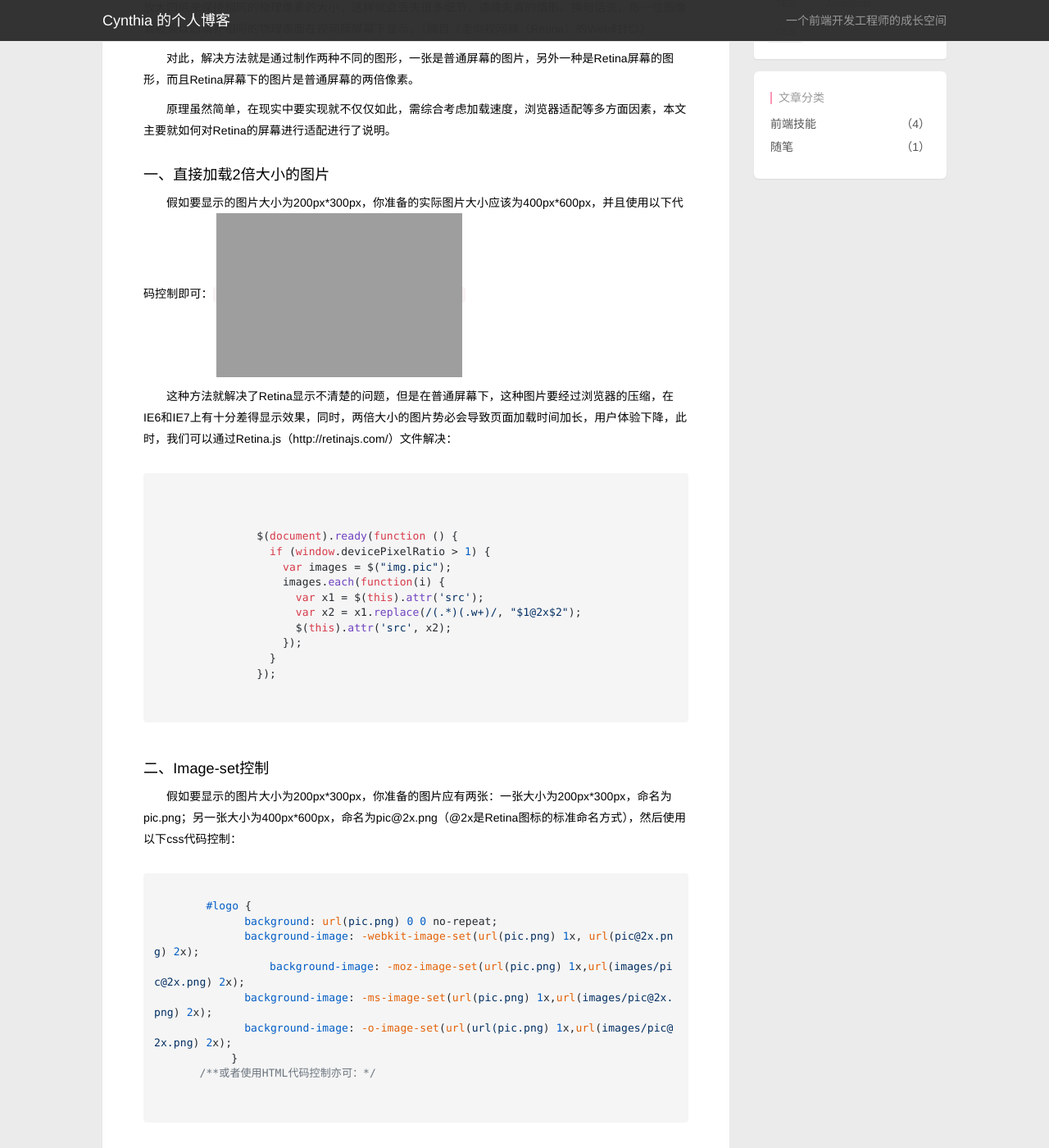
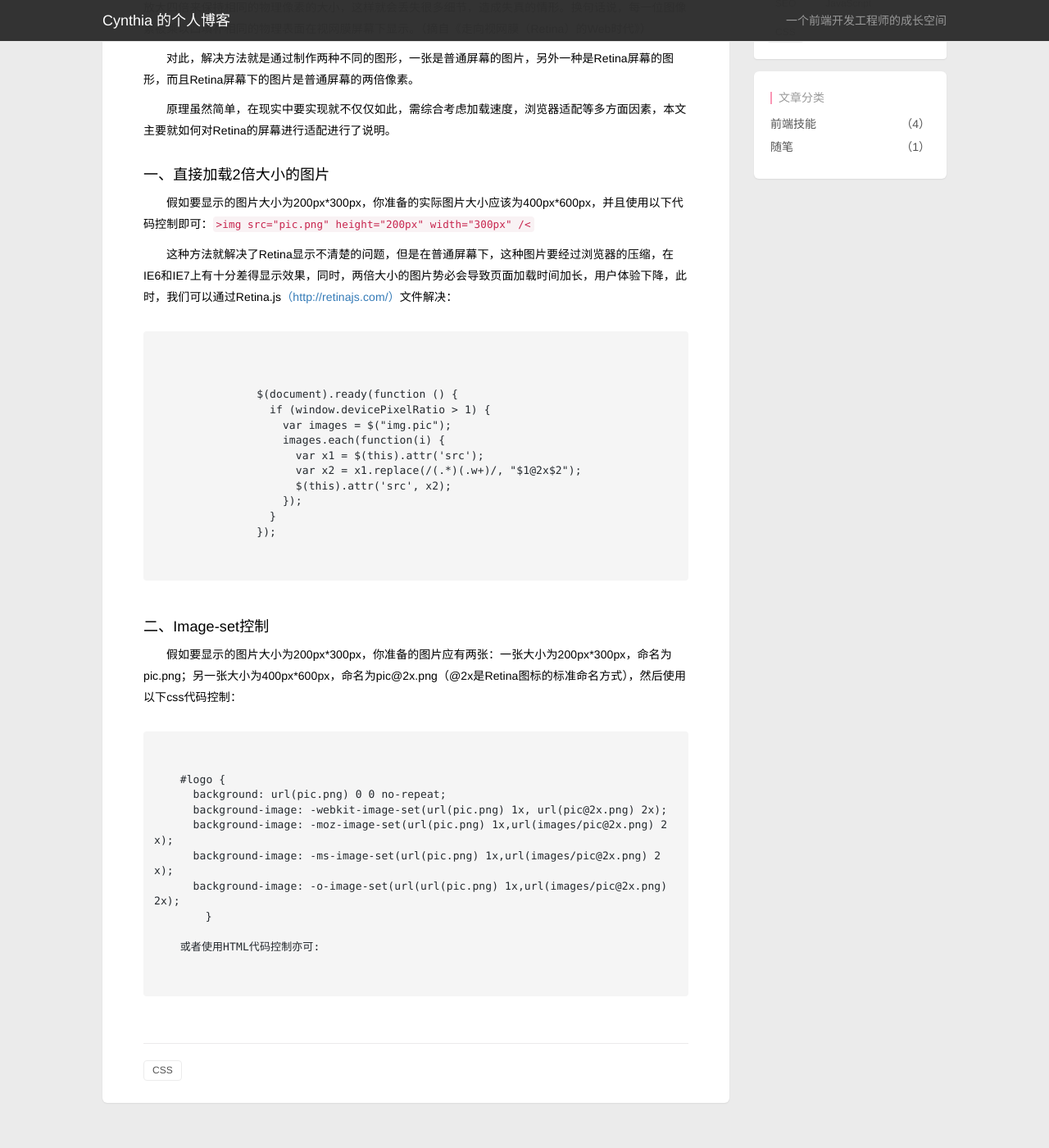
Before and after one commit to ChengYiFan/Blog, a Jekyll site: the page built from _posts/2015-08-29-how-page-adapter-retina-screen.html, in a window 1280 px wide and 1400 px high, scrolled down 379 px. Shown: the whole window at 82% size. Built offline with Jekyll 4.4.1, drawn with Linux system fonts in a browser that asks for light colours; nearby versions of some CDN libraries; Markdown is read by kramdown in place of the engine named in the settings; grey boxes are pictures that could not be loaded.

Commit message:
update posts

```diff
--- a/_posts/2015-08-29-how-page-adapter-retina-screen.html
+++ b/_posts/2015-08-29-how-page-adapter-retina-screen.html
@@ -17,10 +17,10 @@
     <p>&nbsp;&nbsp;&nbsp;&nbsp;&nbsp;&nbsp;&nbsp;对此，解决方法就是通过制作两种不同的图形，一张是普通屏幕的图片，另外一种是Retina屏幕的图形，而且Retina屏幕下的图片是普通屏幕的两倍像素。</p>
     <p>&nbsp;&nbsp;&nbsp;&nbsp;&nbsp;&nbsp;&nbsp;原理虽然简单，在现实中要实现就不仅仅如此，需综合考虑加载速度，浏览器适配等多方面因素，本文主要就如何对Retina的屏幕进行适配进行了说明。</p>
     <h4>一、直接加载2倍大小的图片</h4>
-    <p>&nbsp;&nbsp;&nbsp;&nbsp;&nbsp;&nbsp;&nbsp;假如要显示的图片大小为200px*300px，你准备的实际图片大小应该为400px*600px，并且使用以下代码控制即可：<code><img src="pic.png" height="200px" width="300px" /></code></p>
-    <p>&nbsp;&nbsp;&nbsp;&nbsp;&nbsp;&nbsp;&nbsp;这种方法就解决了Retina显示不清楚的问题，但是在普通屏幕下，这种图片要经过浏览器的压缩，在IE6和IE7上有十分差得显示效果，同时，两倍大小的图片势必会导致页面加载时间加长，用户体验下降，此时，我们可以通过Retina.js（http://retinajs.com/）文件解决：</p>
+    <p>&nbsp;&nbsp;&nbsp;&nbsp;&nbsp;&nbsp;&nbsp;假如要显示的图片大小为200px*300px，你准备的实际图片大小应该为400px*600px，并且使用以下代码控制即可：<code>&gt;img src="pic.png" height="200px" width="300px" /&lt;</code></p>
+    <p>&nbsp;&nbsp;&nbsp;&nbsp;&nbsp;&nbsp;&nbsp;这种方法就解决了Retina显示不清楚的问题，但是在普通屏幕下，这种图片要经过浏览器的压缩，在IE6和IE7上有十分差得显示效果，同时，两倍大小的图片势必会导致页面加载时间加长，用户体验下降，此时，我们可以通过Retina.js<a href="http://imulus.github.io/retinajs/" target="__blank">（http://retinajs.com/）</a>文件解决：</p>
     <pre>
-    <code>
+    <code class="html">
         <img class="pic" src="pic.png" height="200px" width="300px"/>
 		<script type="text/javascript">
 		$(document).ready(function () {
@@ -39,7 +39,8 @@
     <h4>二、Image-set控制</h4>
     <p>&nbsp;&nbsp;&nbsp;&nbsp;&nbsp;&nbsp;&nbsp;假如要显示的图片大小为200px*300px，你准备的图片应有两张：一张大小为200px*300px，命名为pic.png；另一张大小为400px*600px，命名为pic@2x.png（@2x是Retina图标的标准命名方式），然后使用以下css代码控制：</p>
     <pre>
-    <code>
+    <code class="html">
+    <style>
     #logo {
       background: url(pic.png) 0 0 no-repeat;
       background-image: -webkit-image-set(url(pic.png) 1x, url(pic@2x.png) 2x);
```
Also changed, not shown: other parts of _posts/2015-08-29-how-page-adapter-retina-screen.html (+2 -1 lines). Lines whose indentation alone changed are shown as unchanged.
